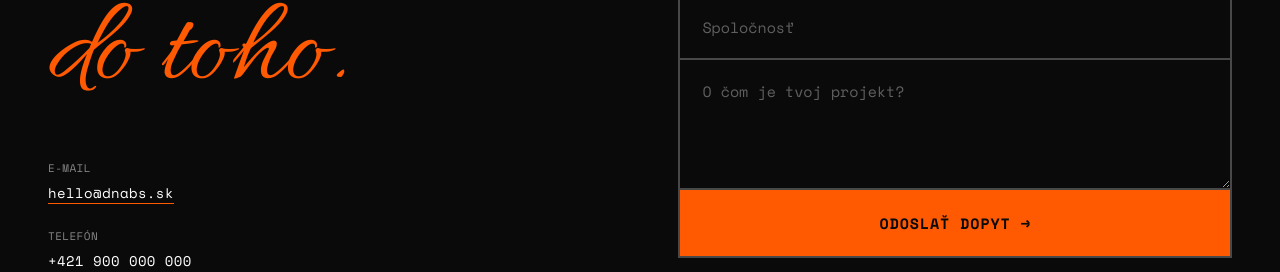
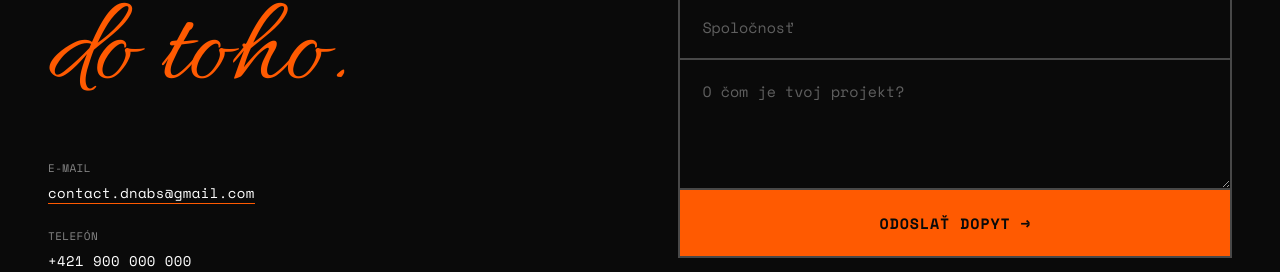
Before and after one commit to habanekdavid-arch/DNABS-, a Next.js app: page / in a window 1280 px wide. Shown: the part 3010-3282 px from the top of the page. Built offline with nearby package versions, Linux system fonts and the light colour scheme.

Commit message:
Update contact email to contact.dnabs@gmail.com
Co-Authored-By: Claude Sonnet 5 <noreply@anthropic.com>

```diff
--- a/project/DNABS.dc.html
+++ b/project/DNABS.dc.html
@@ -196,7 +196,7 @@
         </h2>
         <div style="margin-top:clamp(32px,5vh,56px);font-family:'Space Mono',monospace;font-size:14px;line-height:2;letter-spacing:.03em;">
           <div style="opacity:.5;font-size:11px;text-transform:uppercase;">E-mail</div>
-          <a href="mailto:hello@dnabs.sk" style="color:#fff;text-decoration:none;border-bottom:1px solid var(--accent);">hello@dnabs.sk</a>
+          <a href="mailto:contact.dnabs@gmail.com" style="color:#fff;text-decoration:none;border-bottom:1px solid var(--accent);">contact.dnabs@gmail.com</a>
           <div style="opacity:.5;font-size:11px;text-transform:uppercase;margin-top:18px;">Telefón</div>
           <div>+421 900 000 000</div>
           <div style="opacity:.5;font-size:11px;text-transform:uppercase;margin-top:18px;">Lokalita</div>
--- a/src/components/Contact.tsx
+++ b/src/components/Contact.tsx
@@ -25,7 +25,7 @@ export default function Contact() {
           </h2>
           <div className={styles.infoBlock}>
             <div className={styles.infoLabel}>{t("contact_label_email")}</div>
-            <a href="mailto:hello@dnabs.sk" className={styles.emailLink}>hello@dnabs.sk</a>
+            <a href="mailto:contact.dnabs@gmail.com" className={styles.emailLink}>contact.dnabs@gmail.com</a>
             <div className={styles.infoLabel}>{t("contact_label_phone")}</div>
             <div>+421 900 000 000</div>
             <div className={styles.infoLabel}>{t("contact_label_location")}</div>
```
Also changed, not shown: 1 other file (tests, documents, lock files or other folders).
